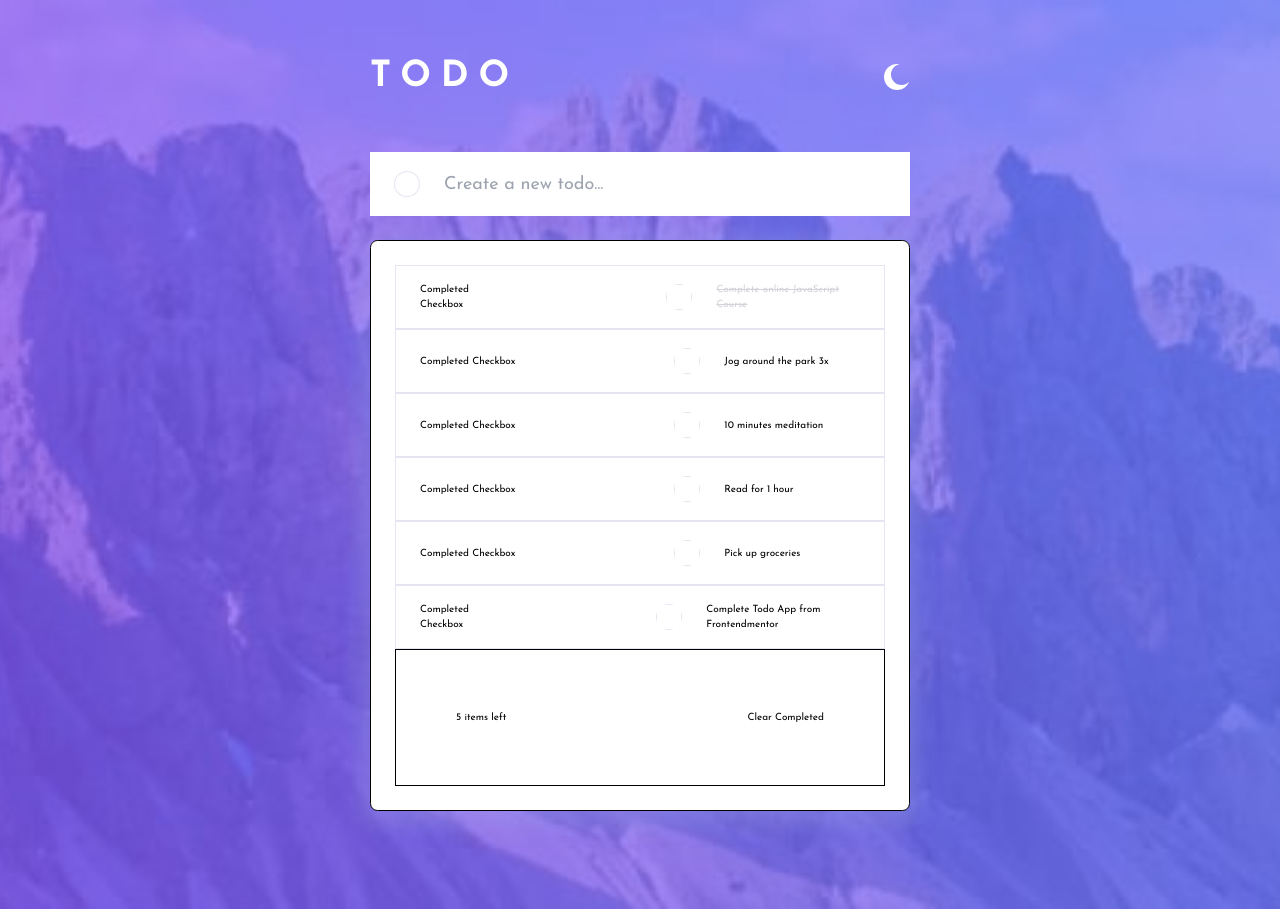
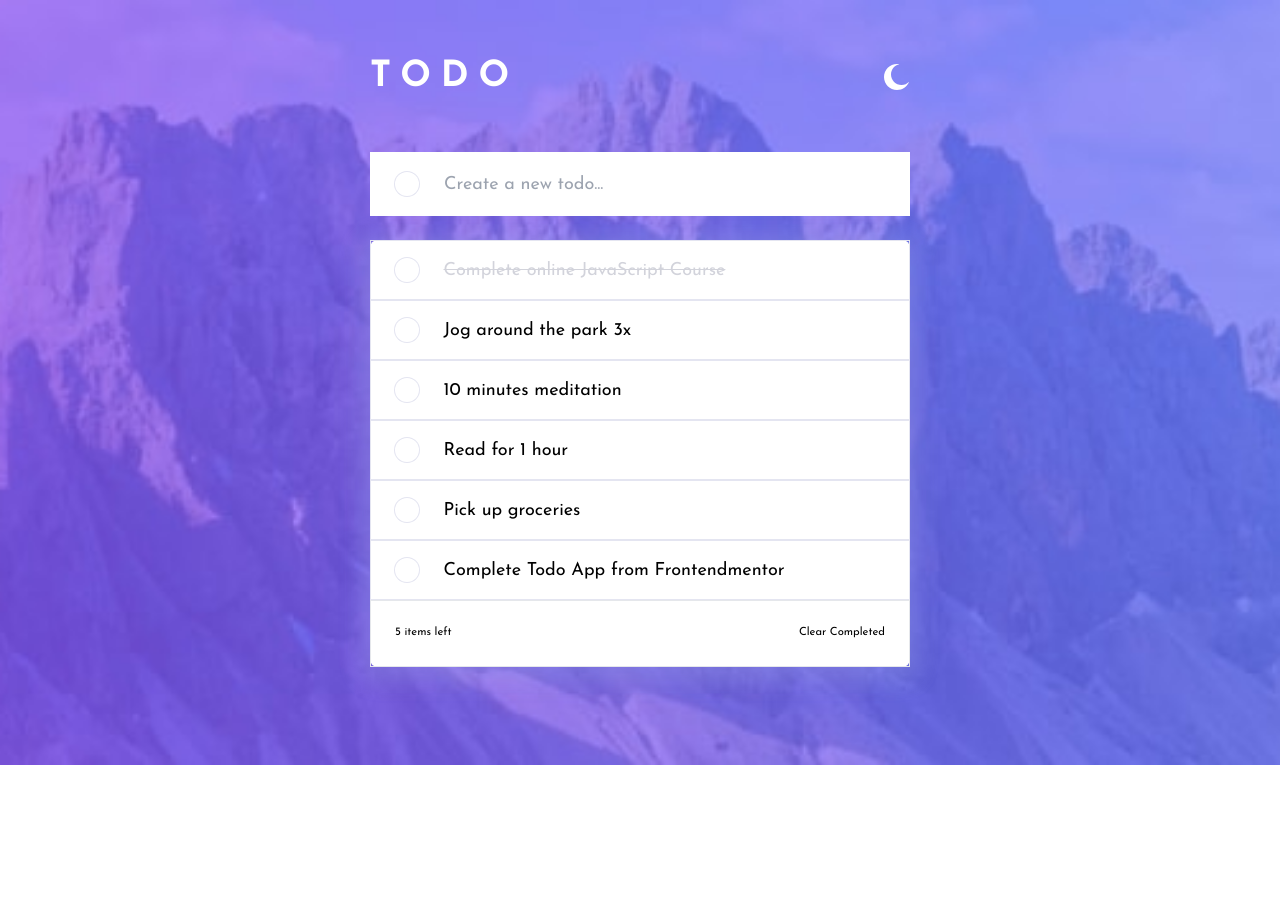
Before and after one commit to FrancineHuang/frontend-mentor-to-do-app, a React (Create React App) app: page / in a window 1280 px wide. After the commit the page ends 800 px from the top, so only its background shows below. Built offline with nearby package versions, Linux system fonts and the light colour scheme.

Commit message:
fix: fix the todo item

```diff
--- a/src/components/TodoItem.jsx
+++ b/src/components/TodoItem.jsx
@@ -24,20 +24,21 @@ const TodoItem = ({ todo, todos, setTodos }) => {
 
 
   return(
-    <li className={`flex flex-row h-102 justify-start items-center px-38 gap-38 border-b border-solid border-[0.1rem] ${themeLight ? 'border-very-light-grayish-blue' : 'border-very-dark-grayish-blue-1'} ${classes}`}>
-      <label htmlFor={`todoCheckbox-${todo.id}`}>Completed Checkbox</label>
+    <li className={`flex flex-row items-center h-24 border-b border-solid border-[1.6px] ${themeLight ? 'border-very-light-grayish-blue' : 'border-very-dark-grayish-blue-1'} ${classes}`}>
+      <label className="hidden" htmlFor={`todoCheckbox-${todo.id}`}>Completed Checkbox</label>
       <input
+        className="w-9"
         id={`todoCheckbox-${todo.id}`}
         type="text"
         name="completed-checkbox"
         defaultChecked={mutableTodo.completed}
       />
-      <div className={`checkbox-border-wrap p-1.6 bg-gradient-to-br hover:from-check-bg-blue hover:to-check-bg-purple ${themeLight ? 'bg-very-light-grayish-blue' : 'bg-very-dark-grayish-blue-1'} rounded-full`}>
-        <span className={`checkbox flex w-38 h-38 rounded justify-center items-center cursor-pointer ${themeLight ? 'bg-white' : 'bg-very-dark-desaturated-blue'}`} onClick={toggleCompleted}>
+      <div className={`p-1.6 bg-very-light-grayish-blue dark:bg-very-dark-desaturated-blue rounded-full hover:bg-gradient-to-br from-check-bg-blue to-check-bg-purple`}>
+        <span className={`checkbox flex w-[24px] h-[24px] rounded-full justify-center items-center cursor-pointer ${themeLight ? 'bg-white' : 'bg-very-dark-desaturated-blue'}`} onClick={toggleCompleted}>
           {CheckedIcon}
         </span>
       </div>
-      <p className={`${mutableTodo.completed ? `text-light-grayish-blue-light-mode ${themeLight ? 'text-light-grayish-blue-light-mode' : 'text-very-dark-grayish-blue-1'} line-through` : ''}`}>{mutableTodo.content}</p>
+      <p className={`ml-38 text-29 ${mutableTodo.completed ? `text-light-grayish-blue-light-mode ${themeLight ? 'text-light-grayish-blue-light-mode' : 'text-very-dark-grayish-blue-1'} line-through` : ''}`}>{mutableTodo.content}</p>
     </li>
   )
 }
--- a/src/components/TodoList.jsx
+++ b/src/components/TodoList.jsx
@@ -20,7 +20,7 @@ const TodoList = ({todos, setTodos, filteredTodos, filterStatus, setFilterStatus
 
 		return (
 			<>
-				<section className={`todo-list-section ${themeLight ? 'bg-white shadow-light-mode' : 'bg-very-dark-desaturated-blue shadow-dark-mode'} rounded-xl mb-77 p-38 border-b border-solid border-[0.1rem] border-[color:var(--color-very-light-grayish-blue)]`}>
+				<section className={`todo-list-section ${themeLight ? 'bg-white shadow-light-mode' : 'bg-very-dark-desaturated-blue shadow-dark-mode'} rounded-xl mb-77`}>
 					{filteredTodos.length < 1 ? (
 						<p className={`info-text p-38 border-b border-solid border-[0.1rem] ${themeLight ? 'border-[color:#e4e5f1]' : 'border-[#393a4c]'} `}>There's no {textPlacer}</p>
 					) : (
@@ -36,7 +36,7 @@ const TodoList = ({todos, setTodos, filteredTodos, filterStatus, setFilterStatus
 						</ul>
 					)}
 
-					<div className="todo-filter-control flex justify-between items-center p-24 border-t border-solid border-[0.1rem] border-[color:var(--color-very-light-grayish-blue)]">
+					<div className="todo-filter-control flex justify-between items-center p-38 text-18 border-t border-solid border-[0.1rem]">
 						<div className="todos-count">{leftTodoCount} items left</div>
 
 						<div className="control-btn group filter-control-for-desktop flex gap-4 xs:hidden sm:hidden md:hidden">
```
